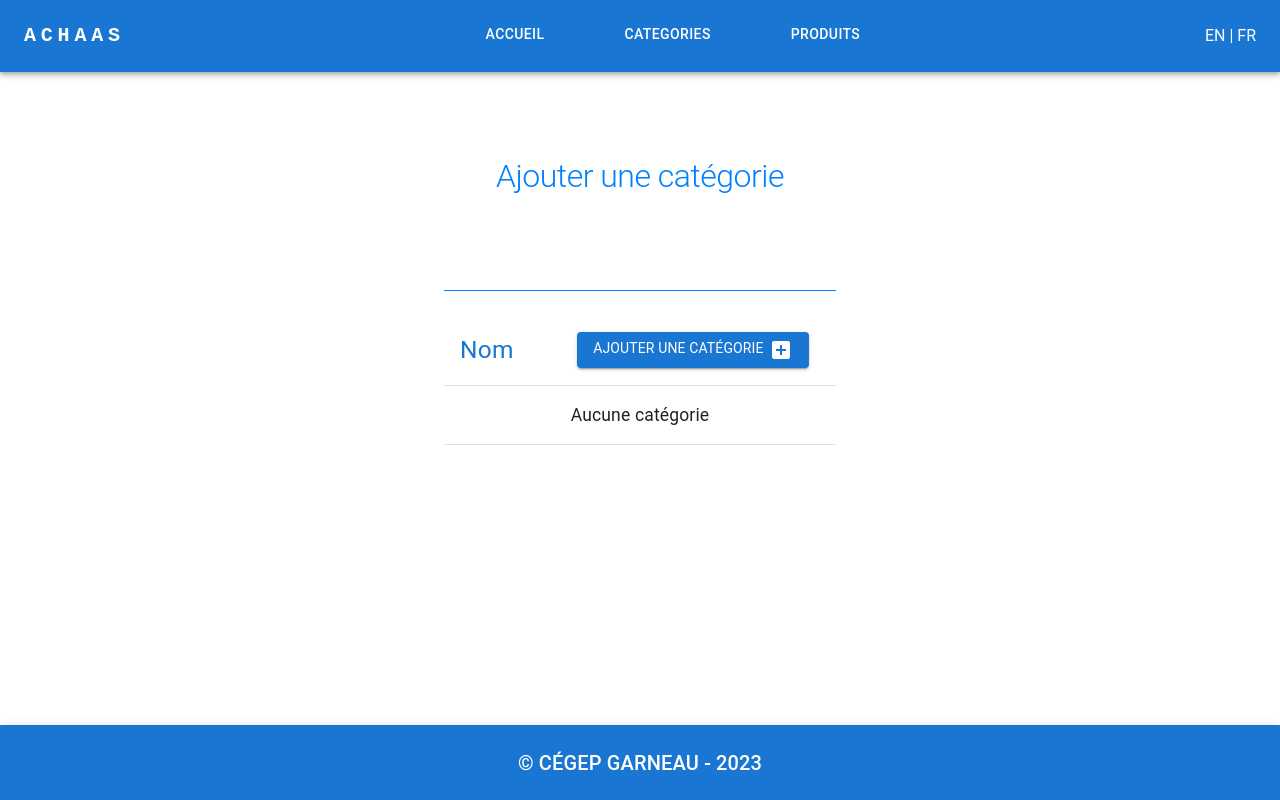
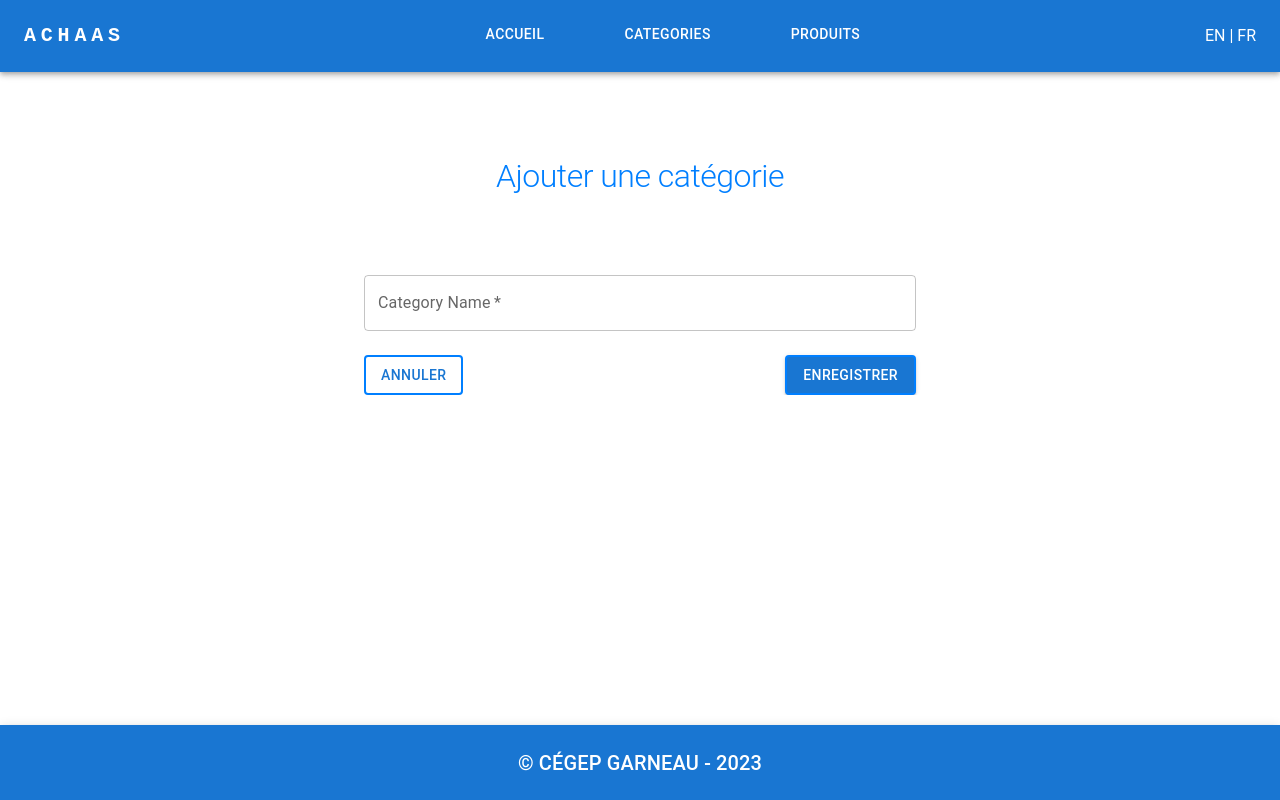
Before and after one commit to AntoineBergeron720/TP3_integration, a Next.js app: page /category/new in a window 1280 px wide. Built offline with nearby package versions, Linux system fonts and the light colour scheme.

Commit message:
Fix merge

```diff
--- a/src/components/molecules/myFormCategory/myFormCategory.tsx
+++ b/src/components/molecules/myFormCategory/myFormCategory.tsx
@@ -1,164 +1,85 @@
-"use client";
+import React, { useRef, useState } from "react";
+import { Box, Grid, TextField } from "@mui/material";
+import MyButtonCancel from "../../atoms/button/my-button-cancel";
+import { useForm } from "react-hook-form";
+import MyButtonSave from "@/components/atoms/button/my-button-save";
+import { createCategory } from "@/utils/api";
+import { yupResolver } from "@hookform/resolvers/yup";
+import * as yup from "yup";
+import toast from "react-hot-toast";
+import { useRouter } from "next/navigation";
 
-import { Categories } from "@/types/modules";
-import {
-  Button,
-  Table,
-  TableBody,
-  TableCell,
-  TableContainer,
-  TableHead,
-  TableRow,
-  Typography,
-  Box,
-  CircularProgress
-} from "@mui/material";
-import DeleteForeverIcon from "@mui/icons-material/DeleteForever";
-import AddBoxIcon from "@mui/icons-material/AddBox";
-import { useRouter } from "next/navigation";
-import { Section } from "../section/section";
-import toast from "react-hot-toast";
-import { MyConfirmModal } from "@/components/molecules/myConfirmModal/myConfirmModal"
-import { useState, useCallback } from "react";
+const schema = yup
+  .object({
+    name: yup.string().required(),
+  })
+  .required();
+//type FormData = yup.InferType<typeof schema>;
 
-interface MyCategoryTableProps {
-  loading?: boolean;
-  categories: Categories[];
-  setCategories: (categories: Categories[]) => void;
-  deleteCategoryCallBack: (id: string) => void;
+interface MyFormCategoryProps {
+  name?: string | null;
 }
 
-export default function MyCategoryTable(props: MyCategoryTableProps) {
-  const columns = [{ field: "name", headerName: "Nom" }];
-
+export default function MyFormCategory(props: MyFormCategoryProps) {
+  const {
+    handleSubmit,
+    register,
+    formState: { errors, isValid },
+  } = useForm<MyFormCategoryProps>({ resolver: yupResolver(schema) });
+  const [message, setMessage] = useState("");
+  const categoryNameRef = useRef(null);
   const router = useRouter();
 
-  const [show, setShow] = useState(false);
-
-  const [selectedData, setSelectedData] = useState<Categories | null>();
-
-  const handleDelete = useCallback(() => {
-    if(selectedData){
-
-      props.deleteCategoryCallBack(selectedData._id)
-
-      props.setCategories(
-        props.categories.filter(
-          (cat) => {
-
-              return cat._id != selectedData._id
+  function onSubmit(data: MyFormCategoryProps) {
+    createCategory(data).then((result) => {
+      setMessage("")
+      toast.success('Catégorie ajoutée!')
+      if(categoryNameRef && categoryNameRef.current){
+        categoryNameRef.current.value = ""
+        router.push('/category')
       }
 
-        )
-      );
+    })
+    .catch((error) => {
+      console.error(error);
+      setMessage("Error");
+    });
 
-      toast.success("Catégorie supprimée");
   }
 
-    setShow(false);
-  }, [props, selectedData])
+  return (
+    <Box>
+      {message && <p>{message}</p>}
+      <form onSubmit={handleSubmit(onSubmit)}>
+        <Grid container rowGap={3} columnGap={2}>
+          <Grid item xs={12}>
+            <TextField
+              id="name"
+              label="Category Name"
+              variant="outlined"
+              fullWidth
 
-  const handleCancel = useCallback(() => {
-    setShow(false);
-    setSelectedData(null)
-  }, [])
-
-
-  return (
-    <Section>
-      <TableContainer style={{ marginBottom: '100px' }}>
-        <Table>
-          <TableHead>
-            <TableRow>
-              {columns.map((column) => (
-                <TableCell key={column.field} align="left">
-                  <Typography
-                    sx={{ fontSize: "1.75em", color: "primary.main" }}
-                  >
-                    {column.headerName}
-                  </Typography>
-                </TableCell>
-              ))}
-              <TableCell sx={{ paddingX: "0px" }} align="center">
-                <Button
-                  variant="contained"
-                  color="primary"
-                  onClick={() => router.push("/category/new")}
-                >
-                  <Typography
+              {...register("name")}
+              inputProps={{ ref: categoryNameRef }}
+              error={!!errors.name}
+              helperText={errors.name?.message}
+              required
+            />
+          </Grid>
+          <Grid
+            item
+            xs={12}
             sx={{
               display: "flex",
-                      alignContent: "center",
-                      fontSize: "1em",
+              justifyContent: "space-between",
+              gap: 2,
             }}
           >
-                    Ajouter une catégorie
-                    <AddBoxIcon
-                      sx={{
-                        borderRadius: "5px",
-                        marginLeft: "5px",
-                      }}
-                    />
-                  </Typography>
-                </Button>
-              </TableCell>
-            </TableRow>
-          </TableHead>
-
-          <TableBody>
-            {props.categories && props.categories.length > 0 ? (
-              props.categories.map((category: Categories) => (
-                <TableRow key={category._id}>
-                  <TableCell align="left">
-                    <Typography sx={{ fontSize: "1.25em" }}>
-                      {category.name}
-                    </Typography>
-                  </TableCell>
-                  <TableCell align="center">
-                    <Button
-                      sx={{ color: "black" }}
-                      onClick={() => {
-                        setShow(true)
-                        setSelectedData(category)
-                      }}
-                    >
-                      <DeleteForeverIcon />
-                    </Button>
-                  </TableCell>
-
-                </TableRow>
-
-              ))
-            ) : (
-
-              <TableRow>
-                <TableCell colSpan={5} align="center">
-                  {
-                    !props.loading &&
-
-                    <Typography sx={{ fontSize: "1.25em" }}>
-                      Aucune catégorie
-                    </Typography>
-
-                  }
-                  {
-                    props.loading && props.loading == true &&
-                    <Box sx={{ display: 'flex', justifyContent: 'center' }}>
-                      <CircularProgress />
+            <MyButtonCancel />
+            <MyButtonSave />
+          </Grid>
+        </Grid>
+      </form>
     </Box>
-                  }
-                </TableCell>
-
-              </TableRow>
-            )}
-          </TableBody>
-        </Table>
-
-
-      </TableContainer>
-
-      <MyConfirmModal show={show} setShow={setShow} title="Attention !" message="Êtes-vous certain(e) de vouloir supprimer cette catégorie?" onCancel={handleCancel} onDelete={handleDelete} />
-
-    </Section>
   );
 }
--- a/src/utils/api.tsx
+++ b/src/utils/api.tsx
@@ -60,6 +60,14 @@ export async function getCategories(){
     });
 }
 
+export async function getCategoryById(id: string){
+    return getData(url_base + "/categories/"+ id)
+    .then((data) => data)
+    .catch((error) => {
+        throw error;
+    });
+}
+
 export async function createCategory(data: any){
     postData(url_base + "/categories/", data)
       .then((result) => result
```
Also changed, not shown: src/components/molecules/myCategoryTable/myCategoryTable.tsx (+5 -5 lines), src/components/molecules/myFormCreateCategory/myFormCreateCategory.tsx (deleted, +0 -85 lines). Lines whose indentation alone changed are shown as unchanged.
